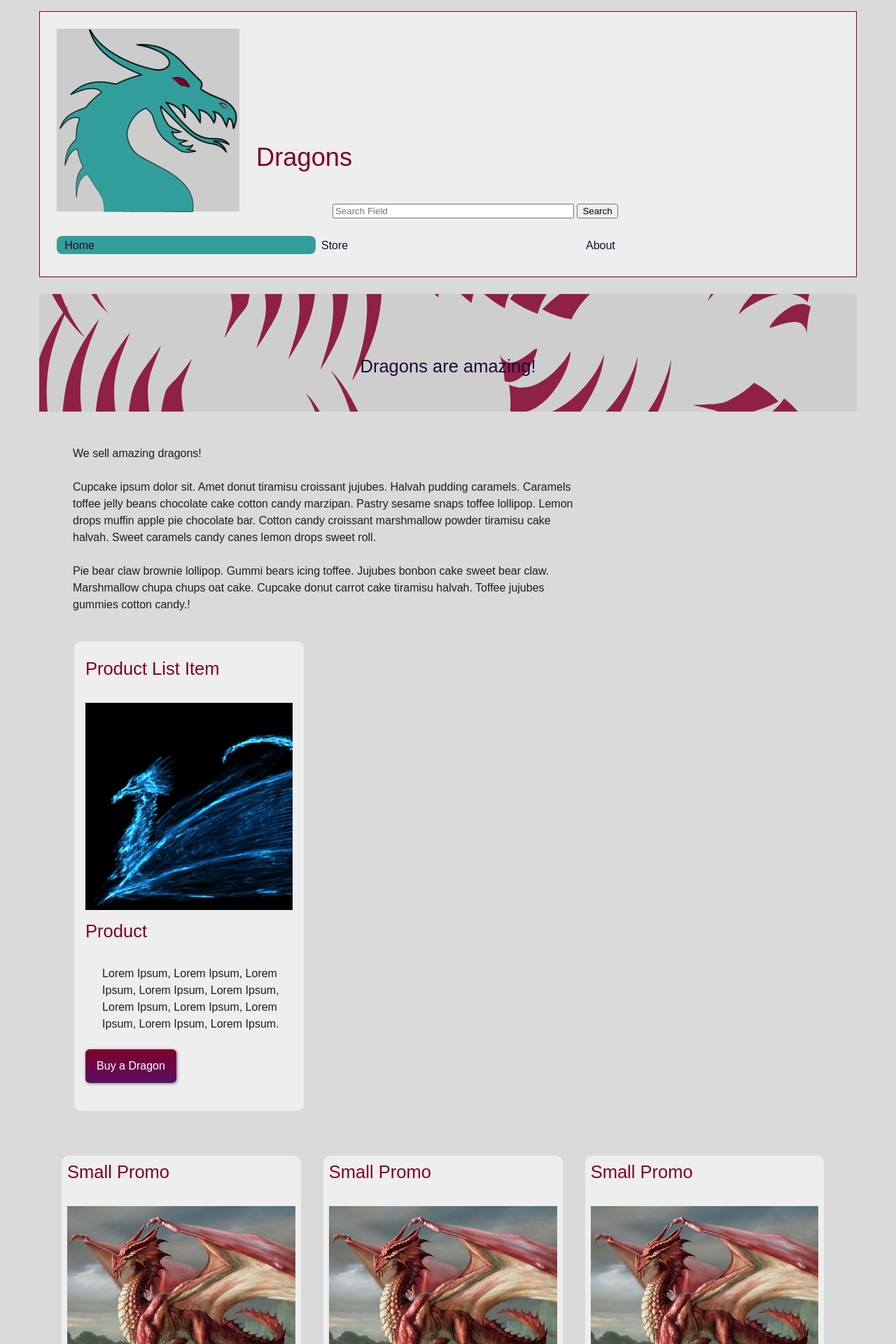
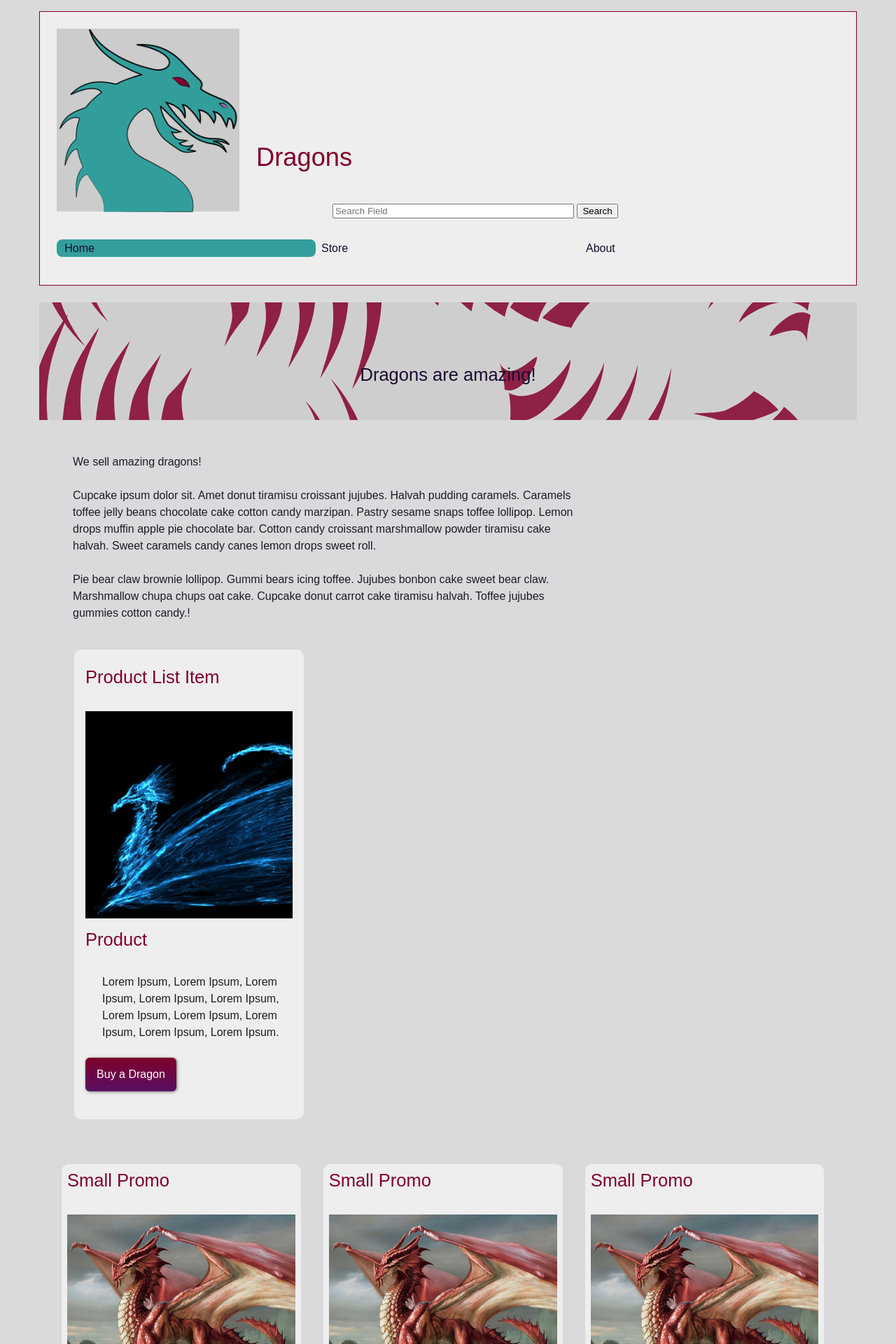
Before and after one commit to cole0228/ecommerce-website, a Jekyll site: the page built from index.html, in a window 1280 px wide. Shown: the top 1920 px of the page at 70% size. Built offline with Jekyll 4.4.1, drawn with Linux system fonts in a browser that asks for light colours; some web fonts are replaced; Markdown is read by kramdown in place of the engine named in the settings.

Commit message:
Adding margin bottom to navigation for spacing

```diff
--- a/_includes/css/header.css
+++ b/_includes/css/header.css
@@ -31,6 +31,7 @@ li{
 
 a{
 	display: block;
+	margin-bottom: .5rem;
 }
 
 .navig{
```
